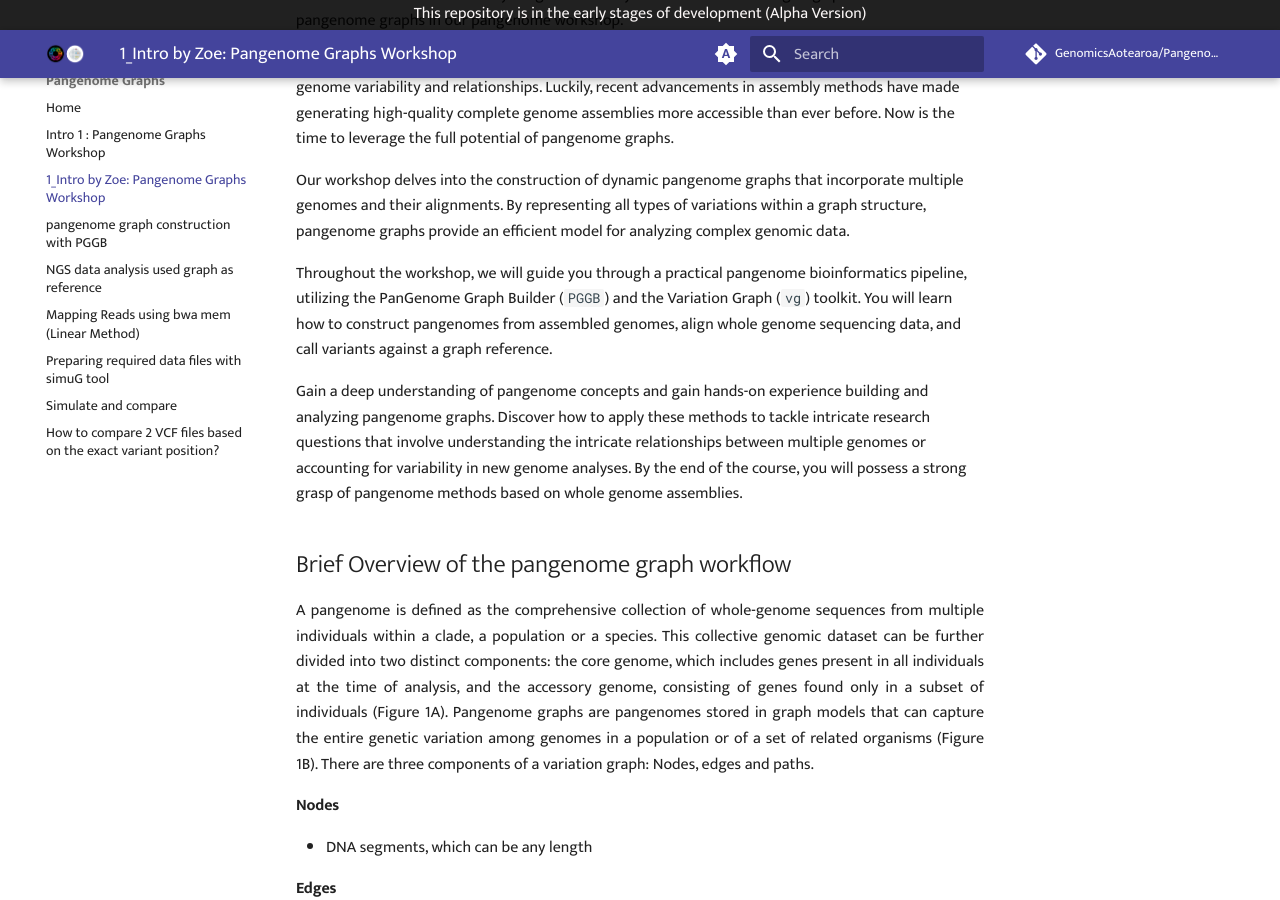
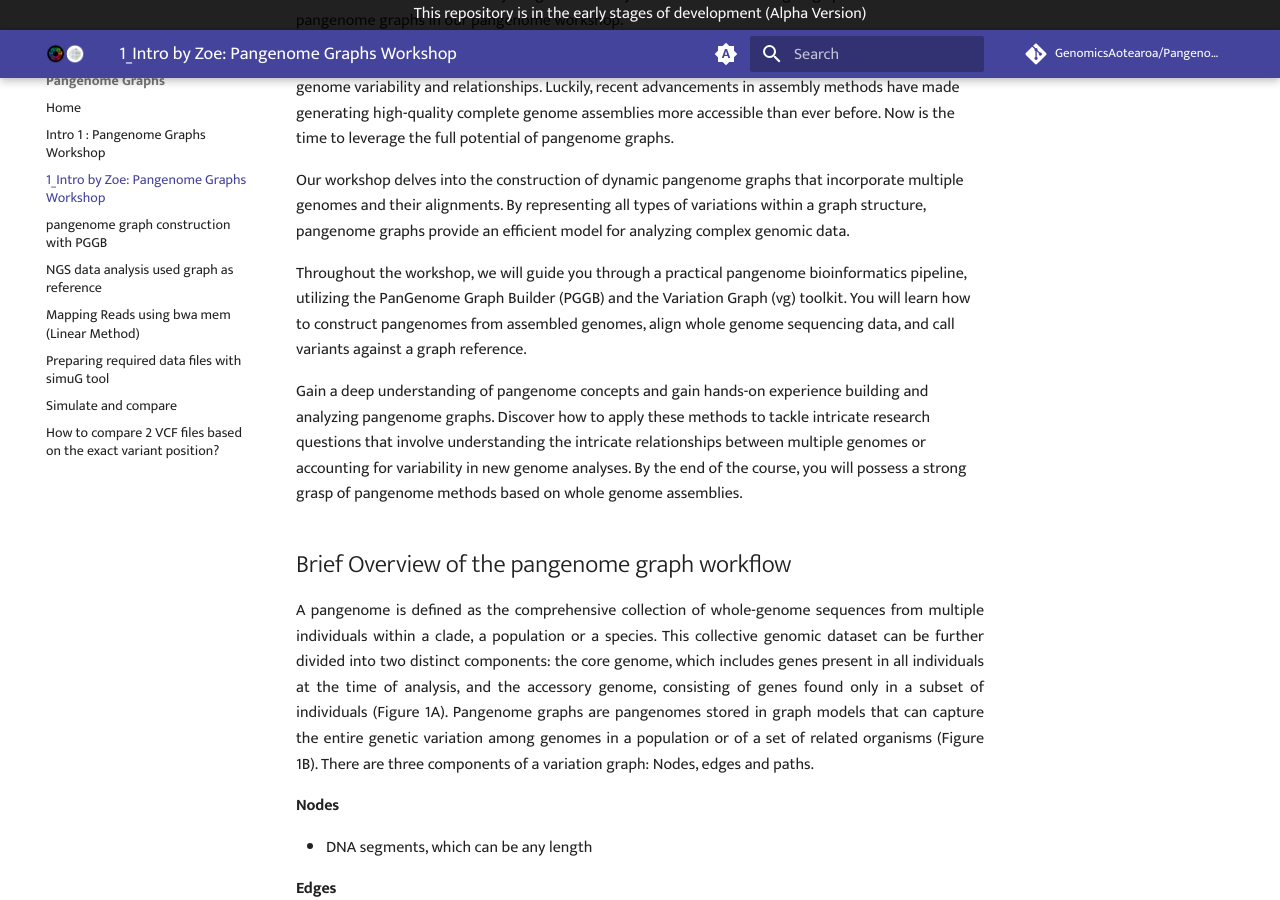
Before and after one commit to GenomicsAotearoa/Pangenome-Graphs-Workshop, an MkDocs documentation site: the page built from docs/1_Intro_Zoe.md, in a window 1280 px wide and 900 px high, scrolled down 687 px. Built offline with MkDocs 1.6.1 and Material for MkDocs 9.7.7, drawn with Linux system fonts in a browser that asks for light colours; comment, search, counter and statistics services are not loaded.

Commit message:
Update image links

```diff
--- a/docs/1_Intro_Zoe.md
+++ b/docs/1_Intro_Zoe.md
@@ -18,7 +18,7 @@ In the field of bioinformatics, relying on a single reference genome can lead to
 
 Our workshop delves into the construction of dynamic pangenome graphs that incorporate multiple genomes and their alignments. By representing all types of variations within a graph structure, pangenome graphs provide an efficient model for analyzing complex genomic data.
 
-Throughout the workshop, we will guide you through a practical pangenome bioinformatics pipeline, utilizing the PanGenome Graph Builder (`PGGB`) and the Variation Graph (`vg`) toolkit. You will learn how to construct pangenomes from assembled genomes, align whole genome sequencing data, and call variants against a graph reference.
+Throughout the workshop, we will guide you through a practical pangenome bioinformatics pipeline, utilizing the PanGenome Graph Builder (PGGB) and the Variation Graph (vg) toolkit. You will learn how to construct pangenomes from assembled genomes, align whole genome sequencing data, and call variants against a graph reference.
 
 Gain a deep understanding of pangenome concepts and gain hands-on experience building and analyzing pangenome graphs. Discover how to apply these methods to tackle intricate research questions that involve understanding the intricate relationships between multiple genomes or accounting for variability in new genome analyses. By the end of the course, you will possess a strong grasp of pangenome methods based on whole genome assemblies.
 
```
Also changed, not shown: docs/2_pangenome_graph_construction.md (+3 -3 lines), docs/theme_figures/4Sim.fa.97e7156.417fcdf.7659dc8.smooth.final.og.viz_inv_multiqc.png (added), docs/theme_figures/4Sim.fa.e7f7fe6.417fcdf.7659dc8.smooth.final.og.viz_inv_multiqc.png (added), docs/theme_figures/4Sim.fa.f958389.417fcdf.7659dc8.smooth.final.og.viz_inv_multiqc.png (added).
